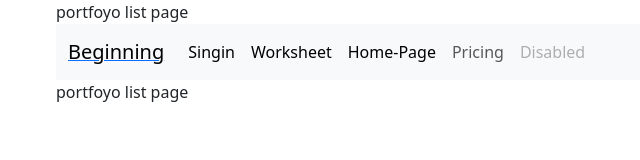
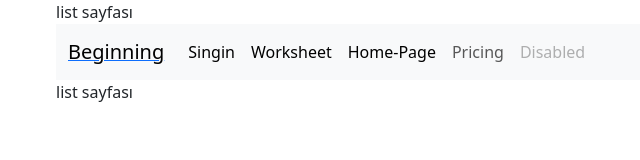
Before and after one commit to mahmali/vue-baslangic-uygulamalar, a Vue app: page /list in a window 1280 px wide. Shown: the top 160 px of the page, without its empty margins (26-666 px from the left). Built offline with nearby package versions, Linux system fonts and the light colour scheme.

Commit message:
Worksheet add 2

```diff
--- a/src/components/Portfolyo/List.vue
+++ b/src/components/Portfolyo/List.vue
@@ -1,15 +1,15 @@
 <template>
-    <div class="container">
-        portfoyo list page
-    </div>
+  <div class="container">
+    list sayfası
+  </div>
+</template>
 
-</template>
 <script>
 export default {
-    name: 'List'
+  name: 'List'
 }
-
 </script>
 
 <style scoped>
+
 </style>
--- a/src/components/page/footer.vue
+++ b/src/components/page/footer.vue
@@ -1,5 +1,7 @@
 <template>
-$END$
+  <div>
+    <p>deneme</p>
+  </div>
 <div>
     <p>yeni şeyler</p>
     <p>deneme commit cs code</p>
@@ -9,7 +11,7 @@ $END$
 
 <script>
 export default {
-name: "footer"
+  name: 'footer'
 }
 </script>
 
--- a/src/routes.js
+++ b/src/routes.js
@@ -7,5 +7,5 @@ export const routes = [
   { path: '', component: Beginning },
   { path: '/singin', component: Singin },
   { path: '/worksheet', component: Worksheet },
-  { path: '/list', component: List}
+  { path: '/list', component: List }
 ]
```
